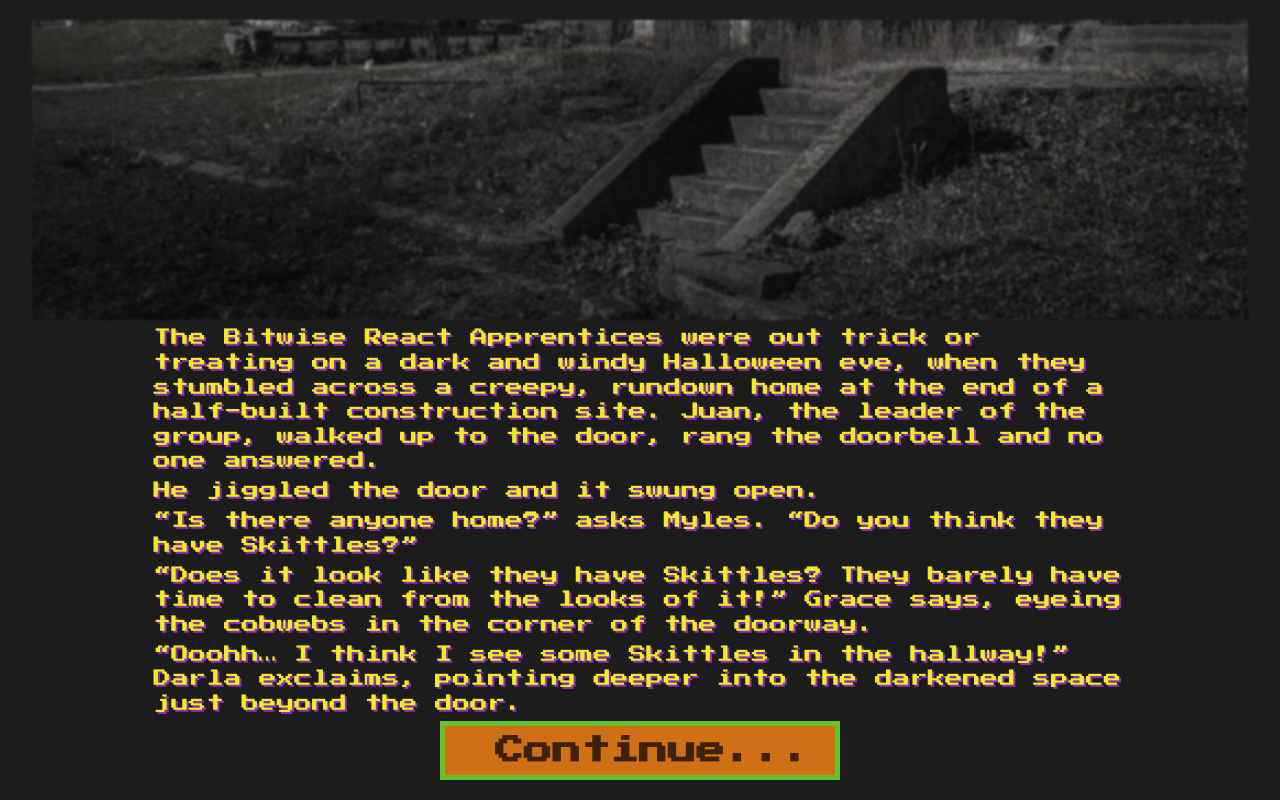
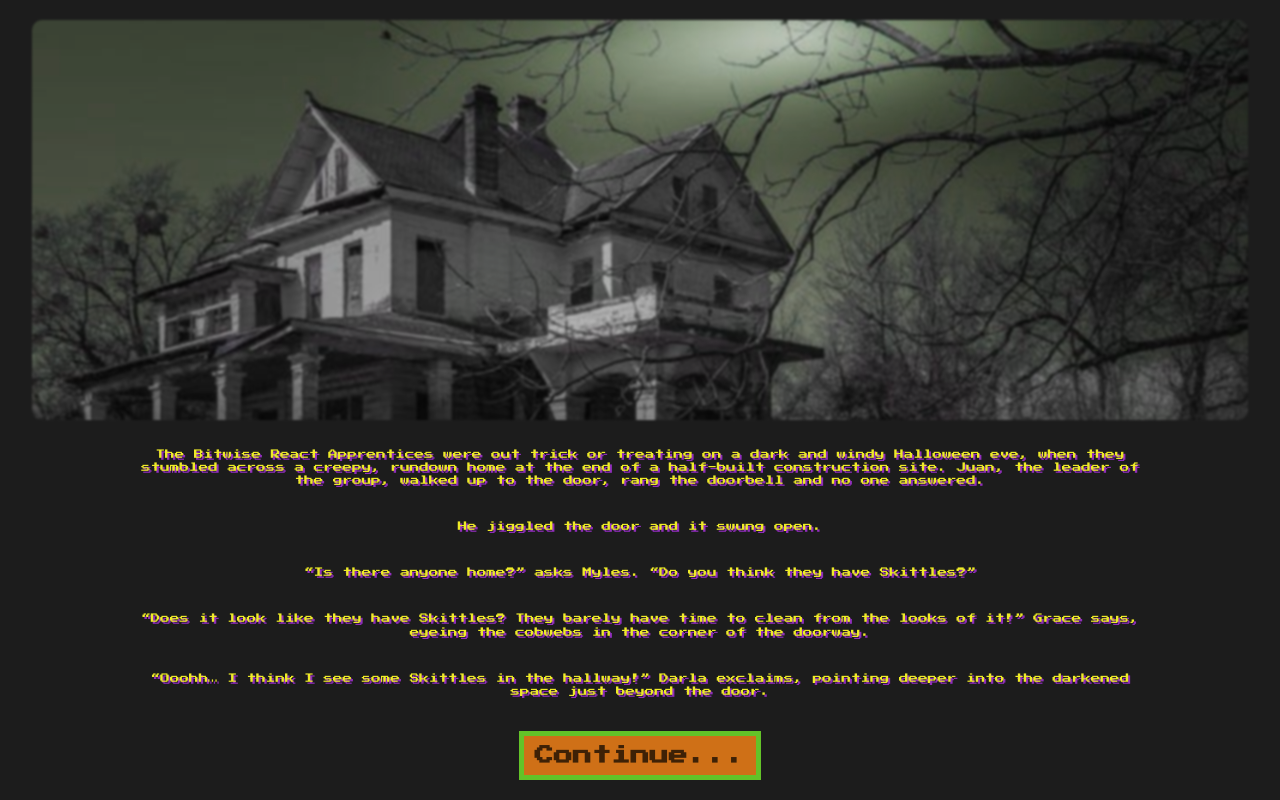
Before and after one commit to luceroweb/haunted-house-game, a React (Create React App) app: page / in a window 1280 px wide. Built offline with nearby package versions, Linux system fonts and the light colour scheme.

Commit message:
Made more style changes

```diff
--- a/src/index.css
+++ b/src/index.css
@@ -30,6 +30,12 @@ code {
     monospace;
 }
 
+#root {
+  width:100vw;
+  height: 100vh;
+  margin: auto;
+}
+
 #root div {
   height: 100vh;
   display: flex;
@@ -44,28 +50,29 @@ code {
 
 button {
   border: 5px solid #63C328;
-  padding: 10px 50px;
+  padding: 10px 10px;
   background-color: #cf7017;
   font-weight: 700;
-  font-size: 1.2rem;
+  font-size: 1rem;
   font-family: 'Press Start 2P';
   color: rgba(0, 0, 0, 0.7);
-  /* text-align: center; */
-  width: 400px;
+  /* width: 400px; */
 }
 
 img {
   width: 100%;
-  height: 300px;
+  max-height: 400px;
   object-fit: cover;
-  object-position: bottom;
-  filter: blur(1px) opacity(80%) saturate(82%);
+  object-position: top;
+  filter: blur(1px) opacity(80%) /*saturate(82%)*/ hue-rotate(240deg);
+  border-radius: 10px;
 }
 
 p {
-  font-size: .8rem;
-  text-align: left;
+  font-size: .6rem;
+  text-align: center;
   width: 90%;
+  margin-bottom: 5px;
 }
 
 @media (min-width: 800px) {
@@ -75,12 +82,22 @@ p {
   }
 
   p {
-    width: 80%;
-    font-size: 1.1rem;
+    width: 85%;
+    font-size: 0.9rem;
     line-height: 1.4;
   }
 
   button {
-    font-size: 1.8rem;
+    font-size: 1.6rem;
   }
 }
+
+@media (min-width: 350px) {
+  p {
+    font-size: 0.6rem;
+  }
+
+  button {
+    font-size: 1.2rem;
+  }
+}
```
